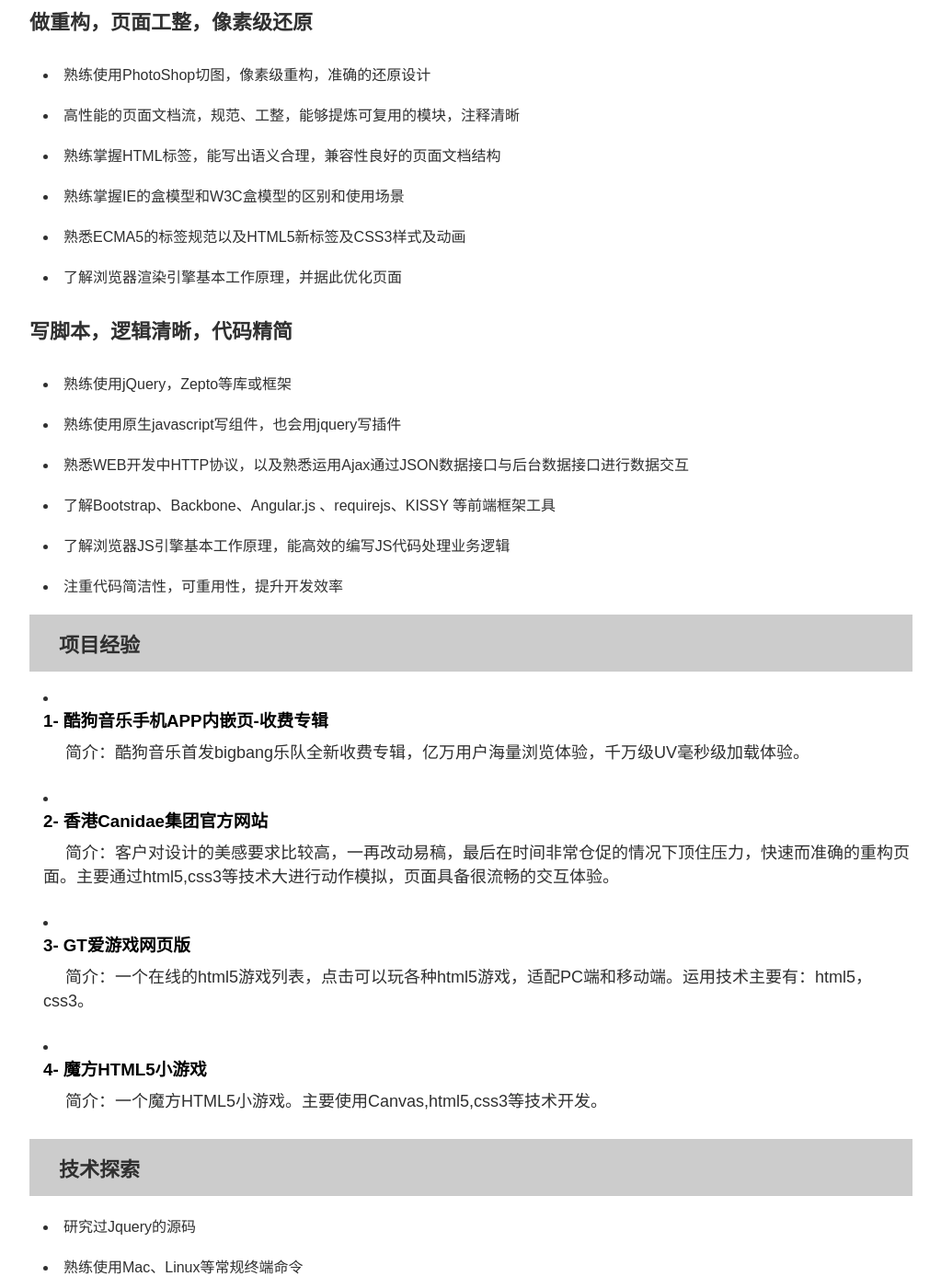
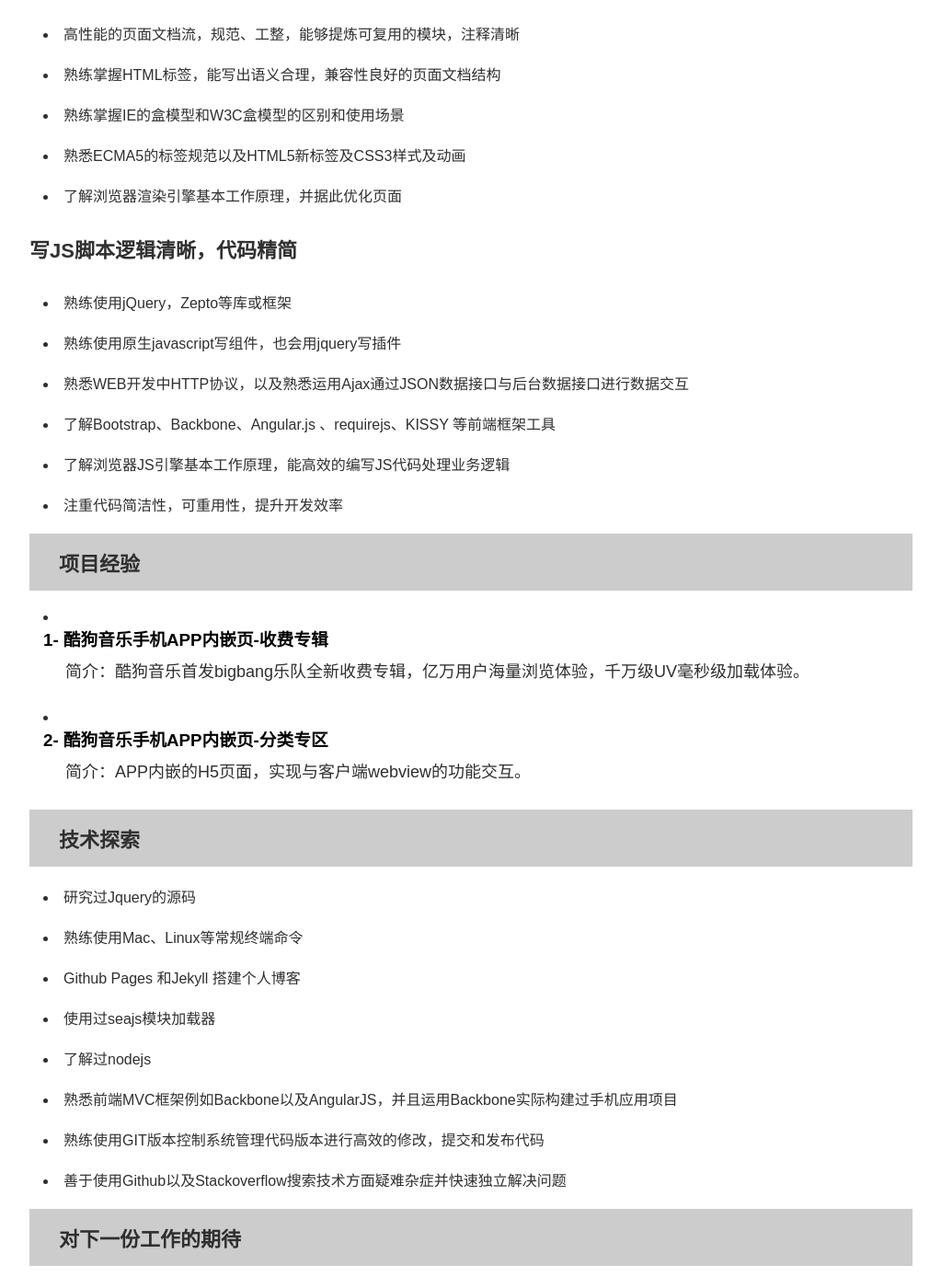
Before and after one commit to yubiaobin/yubiaobin.github.io, a Jekyll site: the page docs/resume.html, which Jekyll copies as it is, in a window 1280 px wide and 1400 px high, scrolled down 947 px. Shown: the whole window at 92% size, without its empty margins (128-1151 px from the left). Built offline with Jekyll 4.4.1, drawn with Linux system fonts in a browser that asks for light colours; comment, search, counter and statistics services are not loaded; some of the changed text lies outside the part shown.

Commit message:
update message

```diff
--- a/docs/resume.html
+++ b/docs/resume.html
@@ -106,8 +106,8 @@
 	        <ul>
 	        	<li>意向职位：Web前端开发工程师</li>
 
-	            <li>期望待遇： <strong>15K</strong></li>
-	            <li>工作经验：五年以上（2年设计，3年前端开发）</li>
+	            <li>期望待遇： <strong>20K</strong></li>
+	            <li>工作经验：五年</li>
 	            <li>出生日期：1986年8月21日（男）</li>
 	            <li>邮箱：yubiaobin1986@gmail.com</li>
 	            <li>QQ：14203405</li>
@@ -120,7 +120,6 @@
 	        <p class="title">教育经历</p>
 	        <ul>
 				<li>2005.9——2009.6 , 咸宁学院（全日制普通本科） , 工商管理专业</li>
-	            <li>2012.8——2012.11 ,中山大学数计学院（IT培训中心）, 网页设计专业</li>
 	        </ul>
 	    </div>
 
@@ -138,16 +137,15 @@
 
 	    <div class="tech">
 	        <p class="title">掌握技术</p>
-	        <h2>做重构，页面工整，像素级还原</h2>
+	        <h2>重构页面，结构清晰</h2>
 	        <ul>
-	        	<li>熟练使用PhotoShop切图，像素级重构，准确的还原设计</li>
 	        	<li>高性能的页面文档流，规范、工整，能够提炼可复用的模块，注释清晰</li>
 	        	<li>熟练掌握HTML标签，能写出语义合理，兼容性良好的页面文档结构</li>
 	        	<li>熟练掌握IE的盒模型和W3C盒模型的区别和使用场景</li>
 	        	<li>熟悉ECMA5的标签规范以及HTML5新标签及CSS3样式及动画</li>
 	        	<li>了解浏览器渲染引擎基本工作原理，并据此优化页面</li>
 	        </ul>
-	        <h2>写脚本，逻辑清晰，代码精简</h2>
+	        <h2>写JS脚本逻辑清晰，代码精简</h2>
 	        	<ul>
 	        		<li>熟练使用jQuery，Zepto等库或框架</li>
 	        		<li>熟练使用原生javascript写组件，也会用jquery写插件</li>
@@ -166,16 +164,8 @@
 	        		<p class="itemIntro">简介：酷狗音乐首发bigbang乐队全新收费专辑，亿万用户海量浏览体验，千万级UV毫秒级加载体验。</p>
 	            </li>
 	        	<li>
-	            	<span><a href="http://forester2.vizzhost.com/max_yu/canidae/hk/index.html" target="_blank"><h3>2- 香港Canidae集团官方网站</h3></a></span>
-	        		<p class="itemIntro">简介：客户对设计的美感要求比较高，一再改动易稿，最后在时间非常仓促的情况下顶住压力，快速而准确的重构页面。主要通过html5,css3等技术大进行动作模拟，页面具备很流畅的交互体验。</p>
-	            </li>
-	            <li>
-	            	<span><a href="http://www.ga-it.cn/static/gamelist/index.html" target="_blank"><h3>3- GT爱游戏网页版</h3></a></span>
-	        		<p class="itemIntro">简介：一个在线的html5游戏列表，点击可以玩各种html5游戏，适配PC端和移动端。运用技术主要有：html5，css3。</p>
-	            </li>
-	           	<li>
-	                <span><a href="http://www.oc35.com/docs/rubik.html" target="_blank"><h3>4- 魔方HTML5小游戏</h3></a></span>
-	                <p class="itemIntro">简介：一个魔方HTML5小游戏。主要使用Canvas,html5,css3等技术开发。</p>
+	            	<span><a href="http://forester2.vizzhost.com/max_yu/canidae/hk/index.html" target="_blank"><h3>2- 酷狗音乐手机APP内嵌页-分类专区</h3></a></span>
+	        		<p class="itemIntro">简介：APP内嵌的H5页面，实现与客户端webview的功能交互。</p>
 	            </li>
 	        </ul>
 	    </div>
@@ -186,6 +176,8 @@
 	        	<li>研究过Jquery的源码</li>
 	            <li>熟练使用Mac、Linux等常规终端命令</li>
 	            <li>Github Pages 和Jekyll 搭建个人博客</li>
+	            <li>使用过seajs模块加载器</li>
+	            <li>了解过nodejs</li>
 	            <li>熟悉前端MVC框架例如Backbone以及AngularJS，并且运用Backbone实际构建过手机应用项目</li>
 	            <li>熟练使用GIT版本控制系统管理代码版本进行高效的修改，提交和发布代码</li>
 	            <li>善于使用Github以及Stackoverflow搜索技术方面疑难杂症并快速独立解决问题</li>
@@ -198,7 +190,6 @@
 	            <li>提升大型项目的驾驭能力，研究性能调优，学习模块化设计等方面的知识。</li>
 	            <li>更好的把握用户需求，让技术真正服务于产品，能够做出优秀的产品。</li>
 	            <li>希望新工作有成长空间，技术上有挑战性，技术氛围够Geek，团队够Nice，代码跑在千万用户面前的成就感。</li>
-	            <li>最后，希望我们有机会成为同事。</li>
 	        </ul>
 	    </div>
 
```
